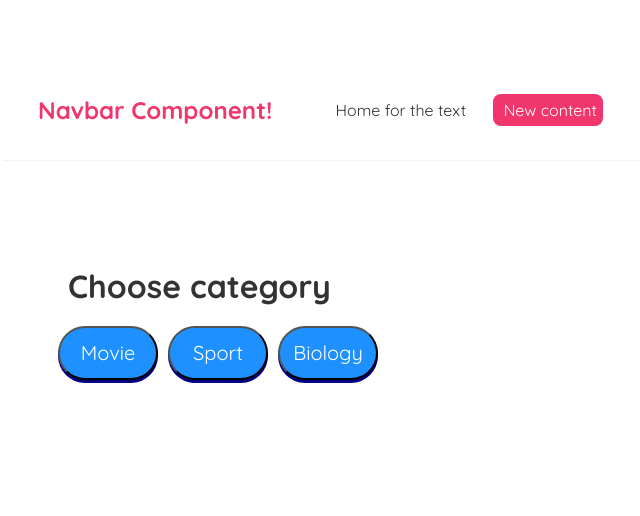
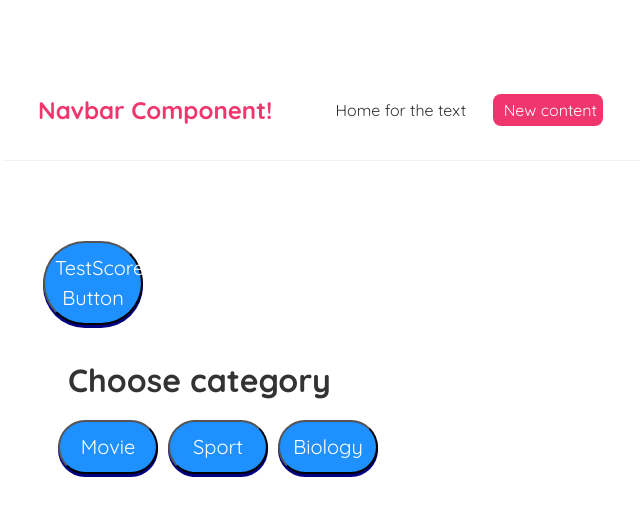
Before and after one commit to naoiri/Quiz-man, a React (Create React App) app in the folder frontend/: page /game in a window 1280 px wide. Shown: the top 516 px of the page, without its empty margins (317-957 px from the left). Built offline with nearby package versions, Linux system fonts and the light colour scheme; no server answers; the HTML template or start-up script is replaced by a standard one.

Commit message:
PUT function in frontend to update highscore

```diff
--- a/frontend/src/Game.js
+++ b/frontend/src/Game.js
@@ -17,6 +17,8 @@ const Game = () => {
     const [scoreBoard, showScoreBoard] = useState(false)
     const [questionAnswers, setQuestionAnswers] = useState([])
     const [score, setScore] = useState(0)
+
+    const testScore = 16;
 
     useEffect(() => {
         Axios.get(url).then(response => {
@@ -49,9 +51,17 @@ const Game = () => {
         setUrl('http://localhost:8080/questionAnswers/' + category);
         setChosenCategory(category);
     }
-
+    async function updateHighscore(){
+        console.log("update Clicked!")
+        Axios.put('http://localhost:8080/accounts/36',{
+            "email": "ella@a.com",
+            "password": "sa                  ",
+            "highscore": testScore
+        })
+    }
     const gameAreaSwitch = () =>{ //This function returns a component
         if(scoreBoard){
+
             return (
                 <div className="score-board">
                     <h2>Brilliant job, Quizman survived! </h2> <br/>
@@ -60,6 +70,7 @@ const Game = () => {
                 </div>
             )
         } else if (timer===0) {
+
             return (
                 <div className='quiz-container'>
                     <Animation setValue={setTimer} />{/*Receives timer data from child component(Animation.js)*/}
@@ -90,7 +101,7 @@ const Game = () => {
 
     return (
         <div>
-
+            <button onClick={updateHighscore}>TestScore Button</button>
             {chosenCategory == null ? (
                 <div>
                     <h1>Choose category</h1>
```
